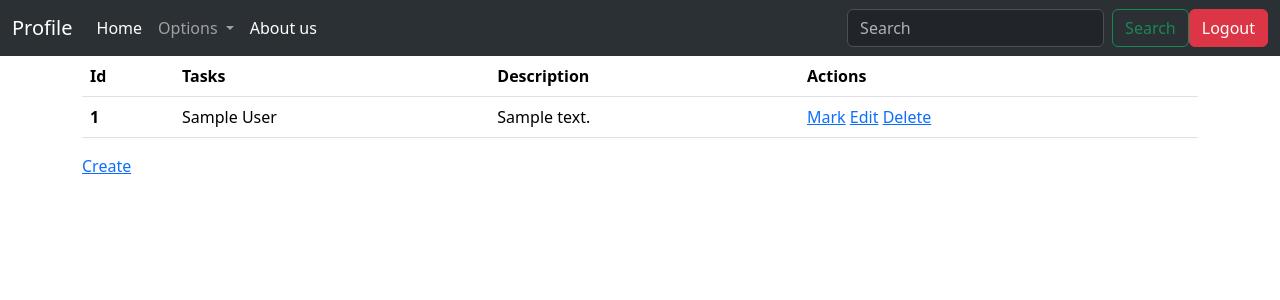
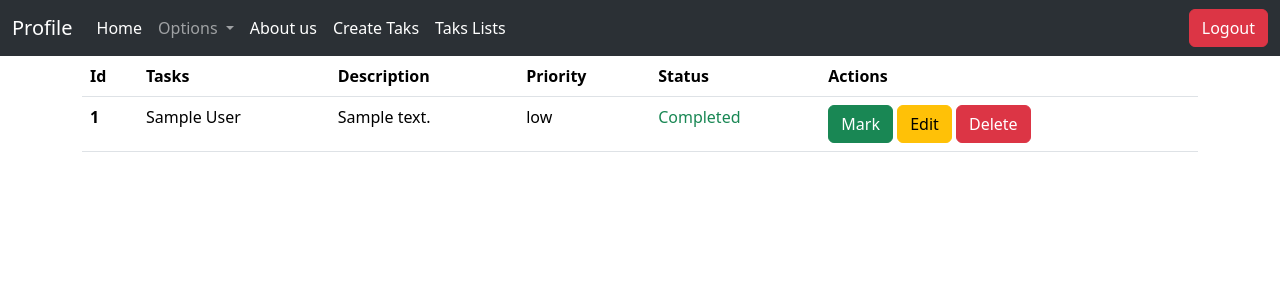
Before and after one commit to karki-anurag/todo_web_app, a Django app: page /user/lists/ in a window 1280 px wide. Shown: the top 300 px of the page. Run offline with Django 5.2, Linux system fonts and the light colour scheme; a user stored in the database is signed in; tables that the repository leaves empty hold one stand-in row (values such as "Sample post").

Commit message:
final mark, edit and delete Function create

```diff
--- a/templates/base.html
+++ b/templates/base.html
@@ -33,11 +33,13 @@
         <li class="nav-item">
           <a class="nav-link active" aria-current="page" href="{% url 'about_us' %}">About us</a>
         </li>
+        <li class="nav-item">
+          <a class="nav-link active" aria-current="page" href="{% url 'create' %}">Create Taks</a>
+        </li>
+        <li class="nav-item">
+          <a class="nav-link active" aria-current="page" href="{% url 'lists' %}">Taks Lists</a>
+        </li>
       </ul>
-      <form class="d-flex" role="search">
-        <input class="form-control me-2" type="search" placeholder="Search" aria-label="Search"/>
-        <button class="btn btn-outline-success" type="submit">Search</button>
-      </form>
           {% if user.is_authenticated %}
             <form method="POST" action="{% url 'logout' %}">
               {% csrf_token %}
--- a/user/templates/lists.html
+++ b/user/templates/lists.html
@@ -7,31 +7,40 @@
 {% block body %}
 
 <div class="container">
+
     <table class="table">
     <thead>
         <tr>
         <th scope="col">Id</th>
         <th scope="col">Tasks</th>
         <th scope="col">Description</th>
+        <th scope="col">Priority</th>
+        <th scope="col">Status</th>
         <th scope="col">Actions</th>
         </tr>
     </thead>
     <tbody>
         {% for task in tasks %}
             <tr>
-            <th scope="row">{{forloop.counter}}</th>
-            <td>{{task.task_name}}</td>
-            <td>{{task.description}}</td>
-            <td>
-                <a href="#">Mark</a>
-                <a href="#">Edit</a>
-                <a href="#">Delete</a>
-
-            </td>
+                <th scope="row">{{task.id}}</th>
+                <td>{{task.task_name}}</td>
+                <td>{{task.description}}</td>
+                <td>{{task.priority}}</td>
+                <td>
+                    {% if task.is_completed == True%}
+                    <span class="text-success" > Completed</span>
+                    {% else %}
+                    <span class="text-warning">Pending</span>
+                    {% endif %}
+                </td>
+                <td>
+                    <a class="btn btn-success" href="{{task.id}}">Mark</a>
+                    <a class="btn btn-warning" href="{{task.id}}/edit">Edit</a>
+                    <a class="btn btn-danger" href="{{task.id}}/delete">Delete</a>
+                </td>
             </tr>
         {% endfor %}
     </tbody>
     </table>
-    <a href="{% url 'create' %}">Create</a>
 </div>
 {% endblock body %}
--- a/user/urls.py
+++ b/user/urls.py
@@ -1,5 +1,5 @@
 from django.urls import path
-from .views import lists, registration,user_profile,create
+from .views import lists, registration, user_profile, create, mark, edit, delete
 
 
 urlpatterns = [
@@ -7,4 +7,10 @@ urlpatterns = [
     path('create/',create,name = 'create' ),
     path('register/',registration,name='register'),
     path('userprofile/',user_profile,name='userprofile'),
+    path('lists/<int:id>/', mark, name='mark'),
+    path('lists/<int:id>/edit', edit, name='edit'),
+    path('lists/<int:id>/delete', delete, name='delete'),
+
+
+
 ]
--- a/user/views.py
+++ b/user/views.py
@@ -5,6 +5,7 @@ from django.contrib import messages
 from django.contrib.auth.decorators import login_required
 from django.contrib.auth import login
 
+@login_required
 def lists(request):
     tasks = UserTodo.objects.all()
     return render(request, 'lists.html', {'tasks': tasks})
@@ -23,25 +24,36 @@ def create(request):
         form = TodoForm()
     return render(request, 'create.html', {'form': form})
 
-def edit(request, task_id):
-  tasks = get_object_or_404(UserTodo, pk = task_id, user = request.user)
+@login_required
+def mark(request,id):
+    tasks = UserTodo.objects.get(pk = id, user = request.user)
+    tasks.is_completed = True
+    tasks.save()
+    return redirect('lists')
+
+
+@login_required
+def edit(request, id):
+  tasks = get_object_or_404(UserTodo, pk = id, user = request.user)
   if request.method == 'POST':
     form = TodoForm(request.POST, instance = tasks)
     if form.is_valid():
         todo = form.save(commit=False)
         todo.user = request.user
         todo.save()
+        return redirect('lists')
   else:
        form = TodoForm(instance = tasks ) #we use instance to provide prefill data to the user which is comming from model 'UserTodo'
   return render(request, 'create.html', {'form': form})
 
 @login_required
-def tweet_delete(request, task_id):
-    tasks = get_object_or_404(UserTodo, pk = task_id, user = request.user)
+def delete(request, id):
+    tasks = UserTodo.objects.get(pk = id, user = request.user)
     if request.method == 'POST':
         tasks.delete()
-        return redirect('tweet_list')
+        return redirect('lists')
     return render(request, 'task_confirm_delete.html', {'tasks': tasks})
+
 
 def registration(request):
     if request.method == 'POST':
```
Also changed, not shown: user/templates/task_confirm_delete.html (added, +15 -0 lines).
